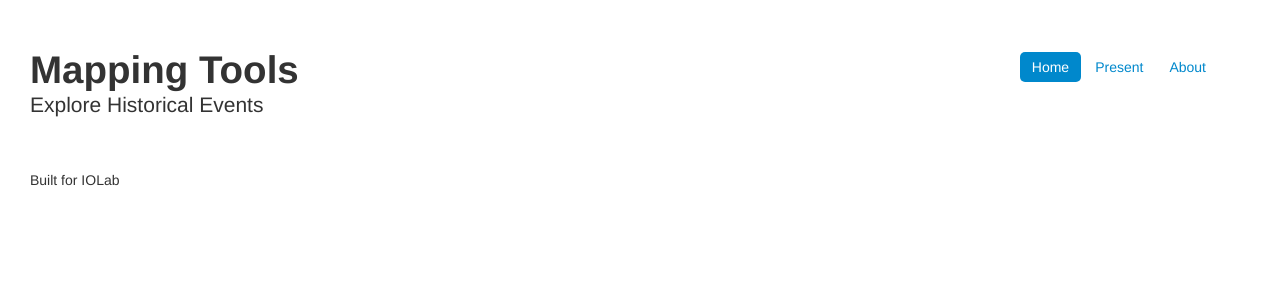
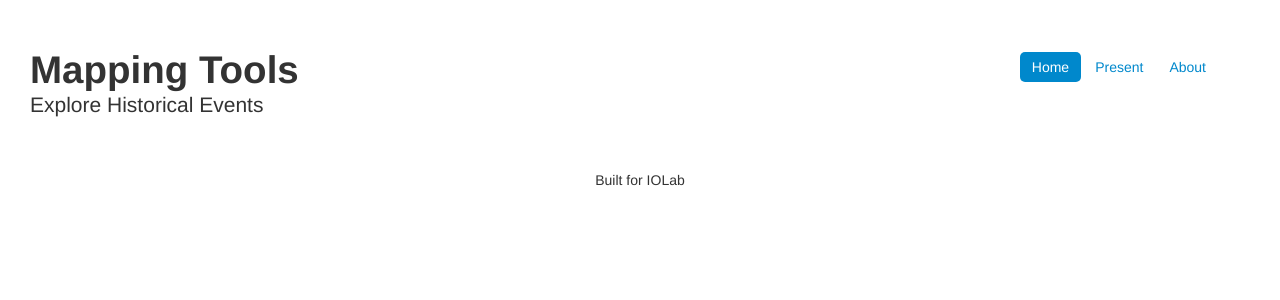
Before and after one commit to audalogy/mappingtools, a Flask app: page / in a window 1280 px wide. Shown: the top 300 px of the page. Run offline with Flask 2, Linux system fonts and the light colour scheme; data that the repository does not hold is empty; parts of the project's set-up code (start-up, migrations or seed data) failed here and were passed over; some libraries are stand-ins or nearby versions.

Commit message:
update for footer

```diff
--- a/static/css/main.css
+++ b/static/css/main.css
@@ -77,3 +77,7 @@ visibility: hidden
   display: none;
   visibility: hidden;
 }
+
+.inner {
+  text-align: center;
+}
```
